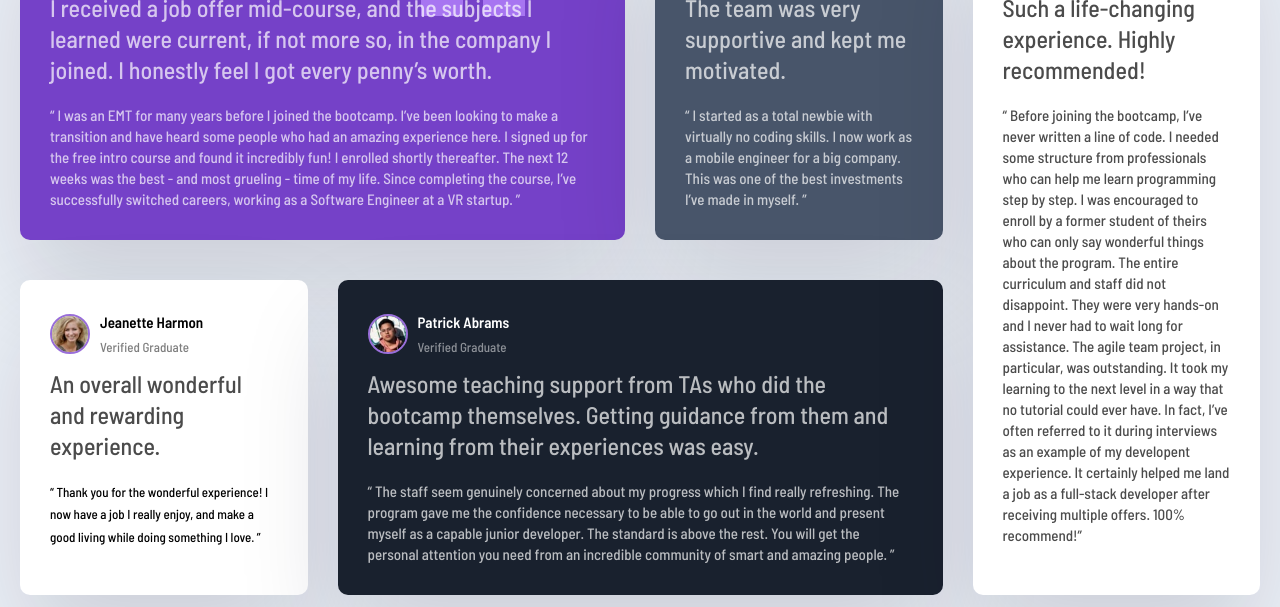
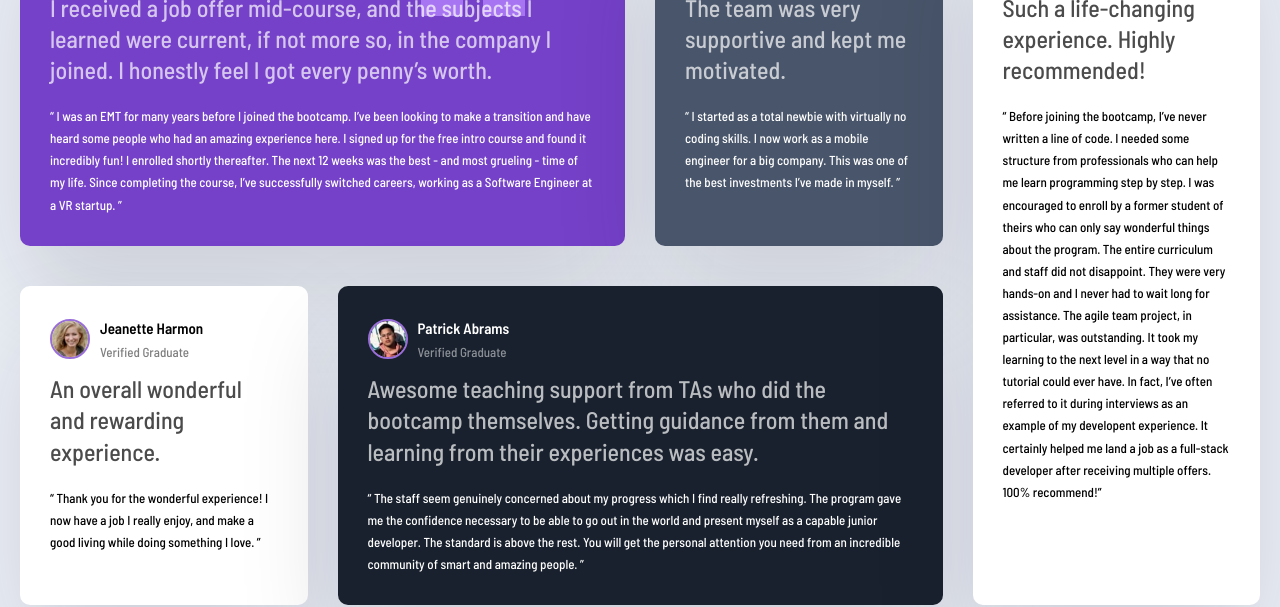
Before and after one commit to BaWoolfolk22/testimonial-page, a plain HTML site: page index.html in a window 1280 px wide. Shown: the part 216-823 px from the top of the page. Drawn offline with Linux system fonts and the light colour scheme; files whose address does not match are found by name.

Commit message:
Update index.html

```diff
--- a/index.html
+++ b/index.html
@@ -27,13 +27,13 @@
       <blockquote class="lead">I received a job offer mid-course, and the subjects I learned were current, if not more so,
         in the company I joined. I honestly feel I got every penny’s worth.</blockquote>
 
-      <blockquote>
+      <p>
         “ I was an EMT for many years before I joined the bootcamp. I’ve been looking to make a
         transition and have heard some people who had an amazing experience here. I signed up
         for the free intro course and found it incredibly fun! I enrolled shortly thereafter.
         The next 12 weeks was the best - and most grueling - time of my life. Since completing
         the course, I’ve successfully switched careers, working as a Software Engineer at a VR startup. ”
-      </blockquote>
+      </p>
     </section>
 
 
@@ -45,13 +45,11 @@
           <p>Verified Graduate</p>
         </article>
       </header>
-      <blockquote class="lead">The team was very supportive and kept me motivated.
-
-      </blockquote>
-      <blockquote>
+      <blockquote class="lead">The team was very supportive and kept me motivated. </blockquote>
+      <p>
         “ I started as a total newbie with virtually no coding skills. I now work as a mobile engineer
         for a big company. This was one of the best investments I’ve made in myself. ”
-      </blockquote>
+      </p>
 
     </section>
 
@@ -63,14 +61,12 @@
           <p>Verified Graduate</p>
         </article>
       </header>
-      <blockquote class="lead">An overall wonderful and rewarding experience.
+      <blockquote class="lead">An overall wonderful and rewarding experience.</blockquote>
 
-      </blockquote>
-      <blockquote">
+      <p>
         “ Thank you for the wonderful experience! I now have a job I really enjoy, and make a good living
         while doing something I love. ”
-      </blockquote>
-
+      </p>
     </section>
 
     <section class="card card--bg-black-blue">
@@ -84,12 +80,12 @@
       <blockquote class="lead">Awesome teaching support from TAs who did the bootcamp themselves. Getting guidance from them and
         learning from their experiences was easy.
       </blockquote>
-      <blockquote>
+      <p>
         “ The staff seem genuinely concerned about my progress which I find really refreshing. The program
         gave me the confidence necessary to be able to go out in the world and present myself as a capable
         junior developer. The standard is above the rest. You will get the personal attention you need from
         an incredible community of smart and amazing people. ”
-      </blockquote>
+      </p>
     </section>
 
     <section class="card card--bg">
@@ -100,10 +96,8 @@
           <p>Verified Graduate</p>
         </article>
       </header>
-      <blockquote class="lead"> Such a life-changing experience. Highly recommended!
-
-      </blockquote>
-      <blockquote>
+      <blockquote class="lead"> Such a life-changing experience. Highly recommended! </blockquote>
+      <p>
         “ Before joining the bootcamp, I’ve never written a line of code. I needed some structure from
   professionals who can help me learn programming step by step. I was encouraged to enroll by a former
   student of theirs who can only say wonderful things about the program. The entire curriculum and staff
@@ -111,7 +105,7 @@
   project, in particular, was outstanding. It took my learning to the next level in a way that no tutorial
   could ever have. In fact, I’ve often referred to it during interviews as an example of my developent
   experience. It certainly helped me land a job as a full-stack developer after receiving multiple offers.
-  100% recommend!”</blockquote>
+  100% recommend!”</p>
     </section>
   </section>
 
```
